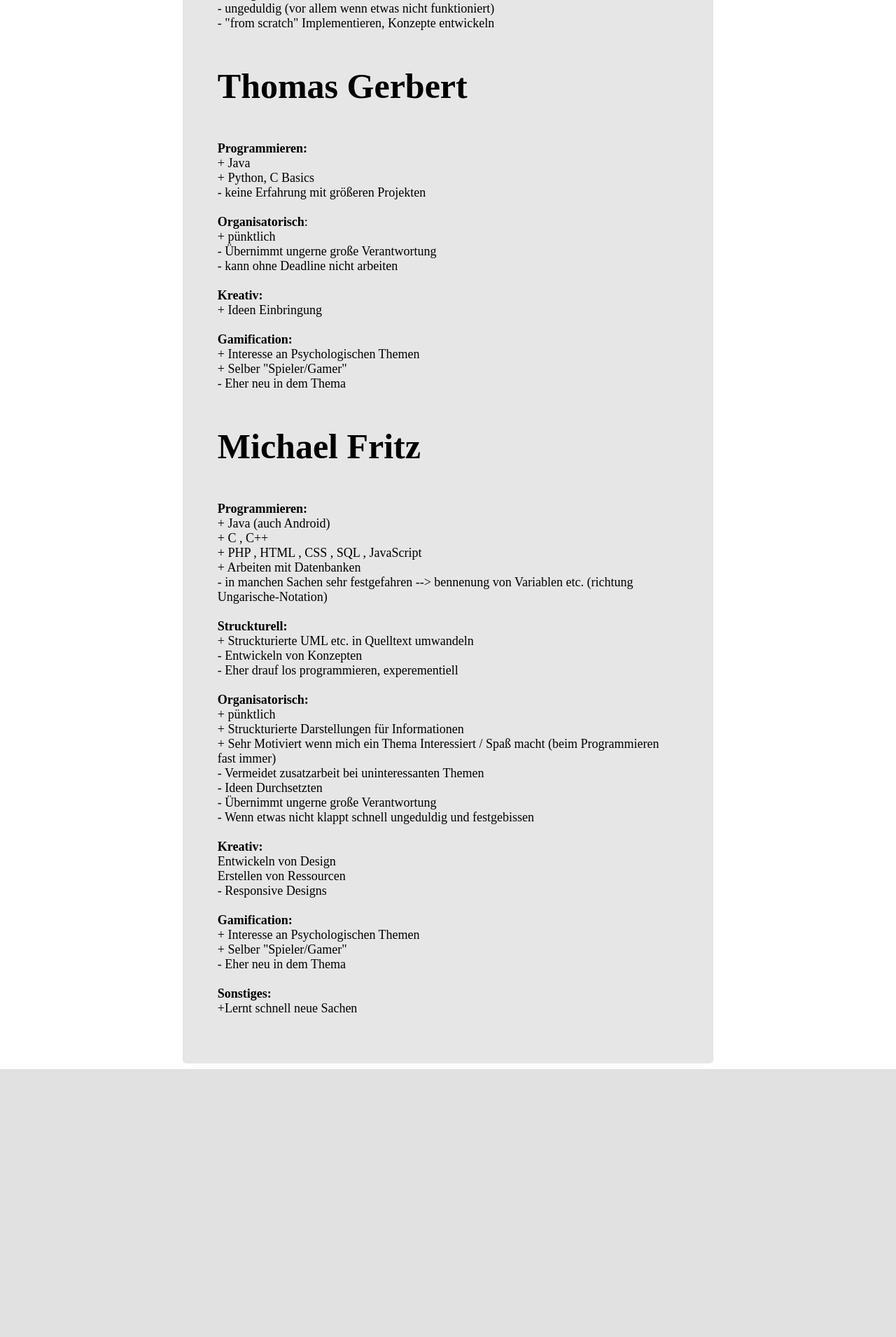
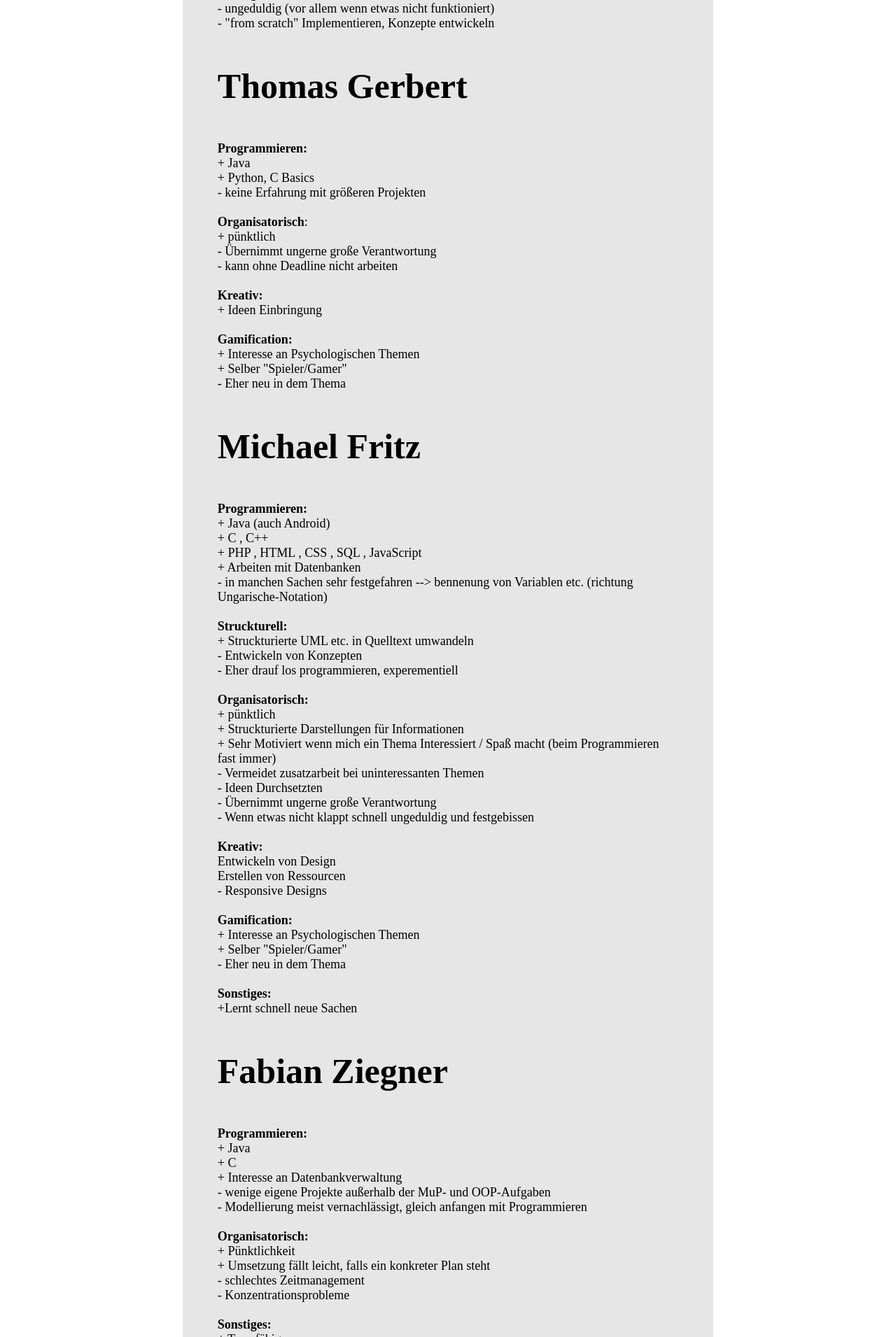
Before and after one commit to ch-schlecht/cz17a, a PHP site: page /team.php in a window 1280 px wide. Shown: the part 2009-3920 px from the top of the page at 70% size. Before the commit the page ends 3537 px from the top, so only its background shows below. Run offline with PHP 8.4, Linux system fonts and the light colour scheme; some libraries are stand-ins or nearby versions.

Commit message:
Added SuS of FZ to Website

```diff
--- a/public_html/header.php
+++ b/public_html/header.php
@@ -23,6 +23,7 @@
                         <a class="nav" href="team.php">Das Team</a>
                     </div>
                     </li>
+                    <li id="git"><a class="nav" href="https://git.informatik.uni-leipzig.de/swp17/cz17a"><img width="18" height="18" src="res/gitlab.svg"/></a></li>
                 </ul>
                 </div>
             </nav>
--- a/public_html/style.css
+++ b/public_html/style.css
@@ -161,8 +161,10 @@ h3{
          border: 1px solid black;
     }
 
-#last{
+#git{
     float: right;
+    padding: 0px 0px;
+    border-left: 1px solid #BDBDBD;
 }
 
 .black-box{
--- a/public_html/team.php
+++ b/public_html/team.php
@@ -45,7 +45,7 @@ include 'header.php';
                 <td>(vorerst) Webmaster</td>
             </tr>
              <tr>
-                <td>Fabian Ziegner</td>
+                <td><a href="#FZ">Fabian Ziegner</a></td>
                 <td></td>
             </tr>
             </table>
@@ -175,6 +175,39 @@ include 'header.php';
             +Lernt schnell neue Sachen
               </p>
 
+
+
+       <h3 id="FZ">Fabian Ziegner</h3>
+	 <p>
+
+	<b>Programmieren:</b> <br/>
+		+ Java            <br/>
+		+ C                    <br/>
+		+ Interesse an Datenbankverwaltung  <br/>
+		- wenige eigene Projekte au&szlig;erhalb der MuP- und OOP-Aufgaben <br/>
+		- Modellierung meist vernachl&auml;ssigt, gleich anfangen mit Programmieren  <br/>
+
+	      <br/>
+	<b>Organisatorisch:</b>   <br/>
+		+ P&uuml;nktlichkeit  <br/>
+		+ Umsetzung f&auml;llt leicht, falls ein konkreter Plan steht <br/>
+		- schlechtes Zeitmanagement  <br/>
+		- Konzentrationsprobleme  <br/>
+
+	  <br/>
+	<b>Sonstiges:</b>  <br/>
+		+ Teamf&auml;hig  <br/>
+		- schnell frustriert, falls etwas nicht funktioniert<br/>
+		  <br/>
+
+	<b>Gamification:</b>   <br/>
+		+ Erfahrung mit Spielen <br/>
+		- noch keine Erfahrung mit der Gamification an sich  <br/>
+
+
+              </p>
+
+
          </article>
 
 
```
Also changed, not shown: public_html/res/gitlab.svg (added).
